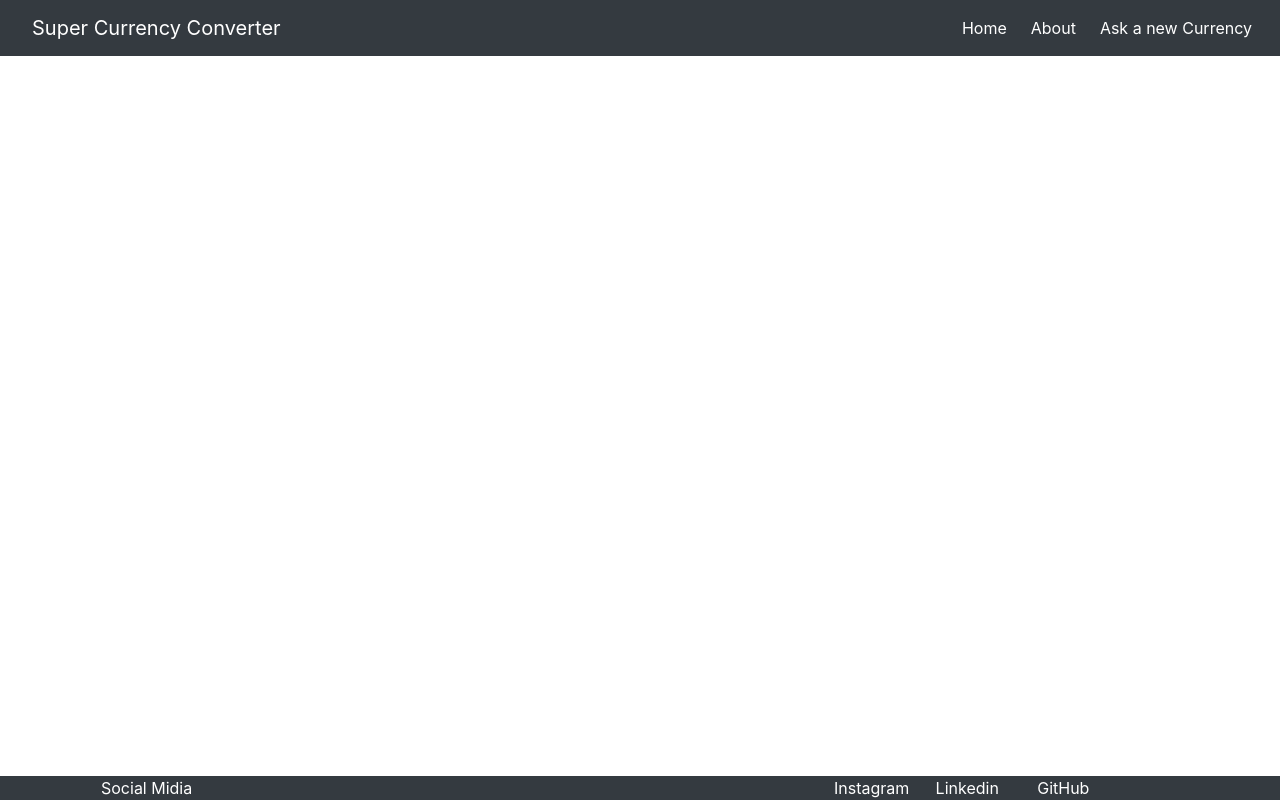
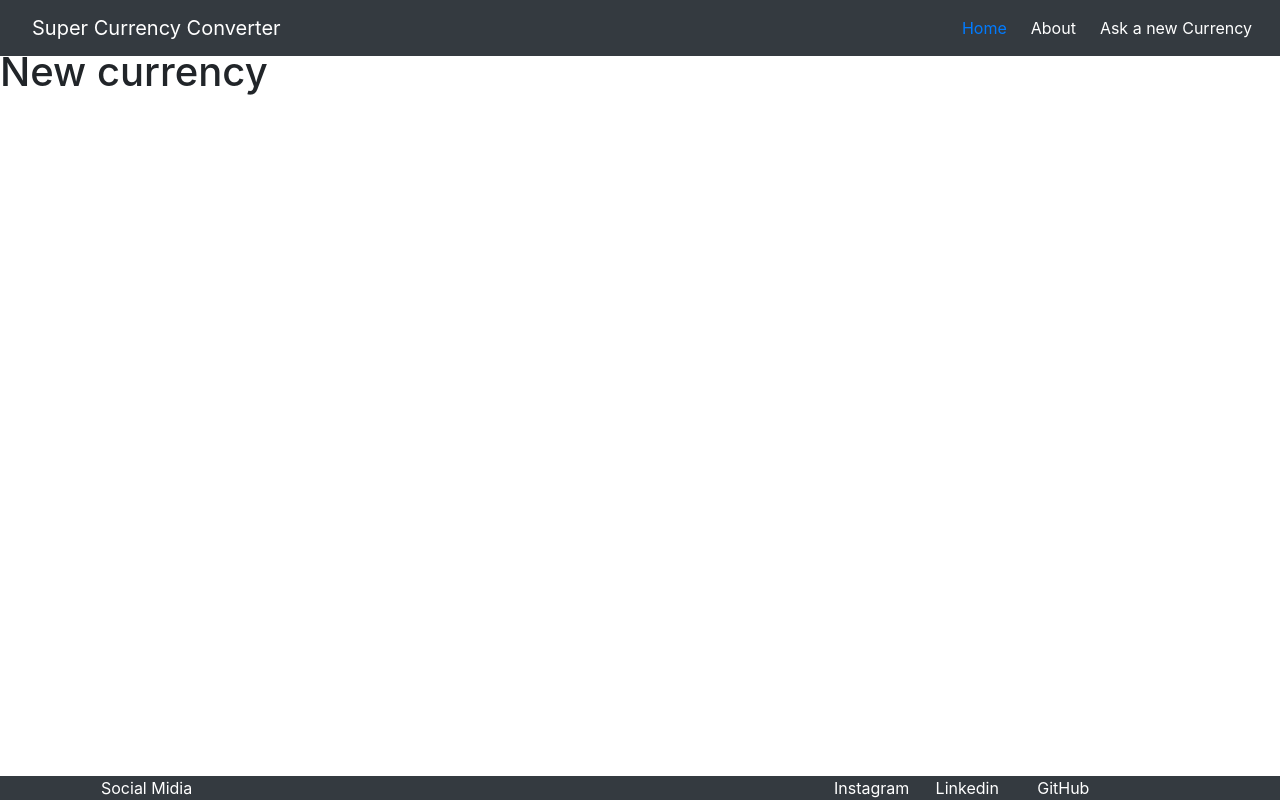
Before and after one commit to PedroMarianoAlmeida/currency-exchange, a React (Create React App) app: page /new-currency in a window 1280 px wide. Built offline with nearby package versions, Linux system fonts and the light colour scheme.

Commit message:
Link Working

```diff
--- a/src/App.js
+++ b/src/App.js
@@ -6,19 +6,22 @@ import Header from './custom-code/header';
 import Footer from './custom-code/footer';
 import MainContent from './custom-code/main-content';
 import About from './custom-code/about';
+import NewCurrency from './custom-code/new-currency';
 
 function App() {
   document.title = "Currency Exchange";
   return (
     <div>
-      <Header />
+
       <Router>
+        <Header />
         <Switch>
           <Route path="/" exact component={MainContent} />
           <Route path="/about" component={About} />
+          <Route path="/new-currency" component={NewCurrency} />
         </Switch>
+        <Footer />
       </Router>
-      <Footer />
     </div>
   );
 }
--- a/src/custom-code/about.js
+++ b/src/custom-code/about.js
@@ -3,7 +3,7 @@ import React from 'react';
 class About extends React.Component {
     render(){
         return(
-            <h1>About</h1>
+            <h1 className='mt-5'>About</h1>
         )
     }
 }
--- a/src/custom-code/header-desktop.js
+++ b/src/custom-code/header-desktop.js
@@ -1,4 +1,5 @@
 import React from 'react';
+import {Link} from 'react-router-dom'
 
 const HeaderDesktop = function() {
     return(
@@ -6,7 +7,7 @@ const HeaderDesktop = function() {
             <a className="navbar-brand text-white mx-3" href="#">Super Currency Converter</a>
 
             <div className="navbar-nav ml-auto align-items-center">
-                <a className="nav-item nav-link mx-1 text-white" href="#">Home</a>
+                <div className="nav-item nav-link mx-1 text-white"> <Link to="/"> Home </Link> </div>
                 <a className="nav-item nav-link mx-1 text-white" href="#">About</a>
                 <a className="nav-item nav-link mx-1 text-white" href="#">Ask a new Currency</a>
             </div>
--- a/src/custom-code/main-content.js
+++ b/src/custom-code/main-content.js
@@ -59,7 +59,6 @@ class MainContent extends React.Component {
     render(){
         return(
             <div>
-                <Header />
                 <div className='d-none d-lg-flex'> {/*Descktop version*/}
                     <table className="table mt-5 w-75">
                     <thead>
@@ -121,7 +120,6 @@ class MainContent extends React.Component {
 
                     </table>
                 </div>
-                <Footer />
             </div>
 
         )
--- /dev/null
+++ b/src/custom-code/new-currency.js
@@ -0,0 +1,11 @@
+import React from 'react';
+
+class NewCurrency extends React.Component {
+    render(){
+        return(
+            <h1 className='mt-5'>New currency</h1>
+        )
+    }
+}
+
+export default NewCurrency
```
